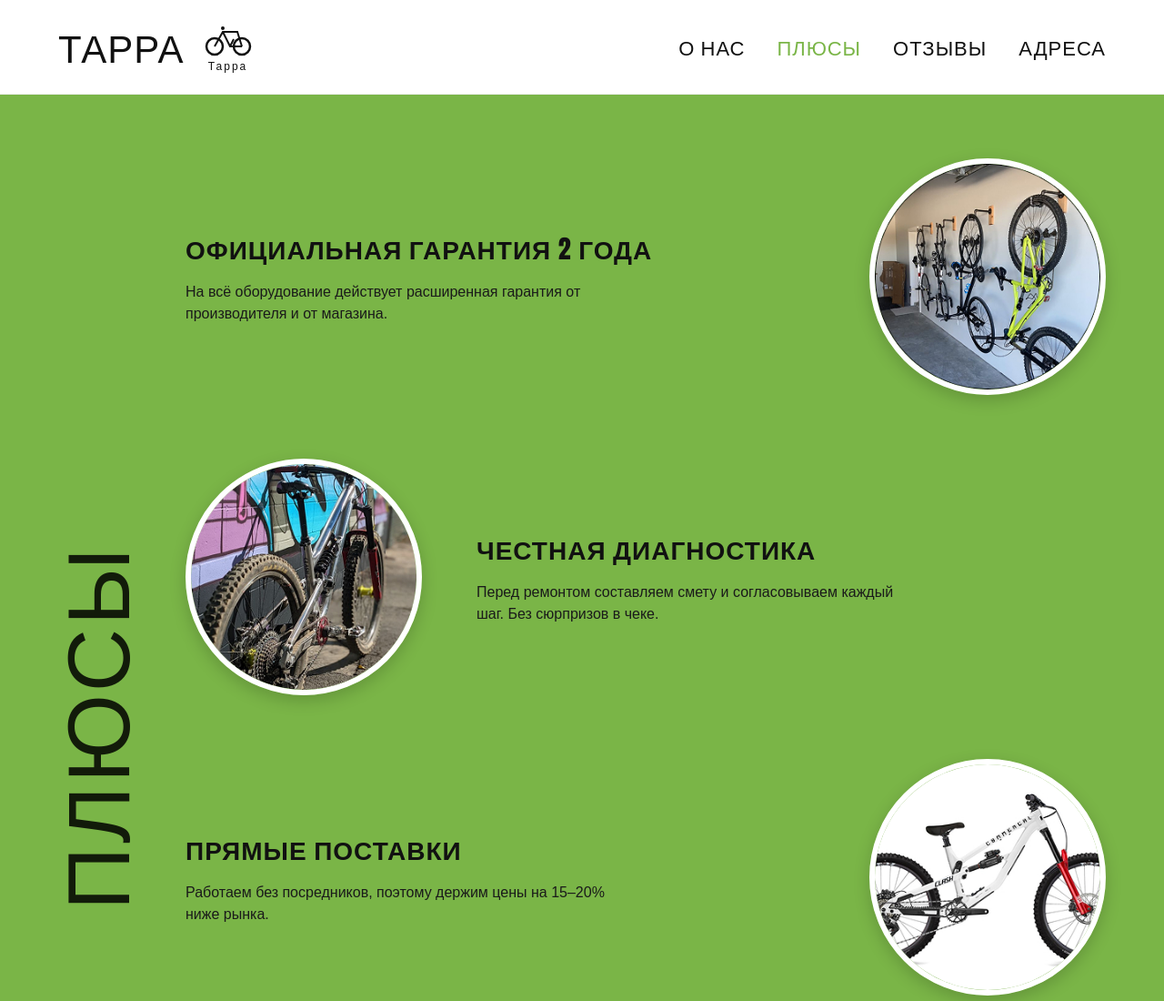
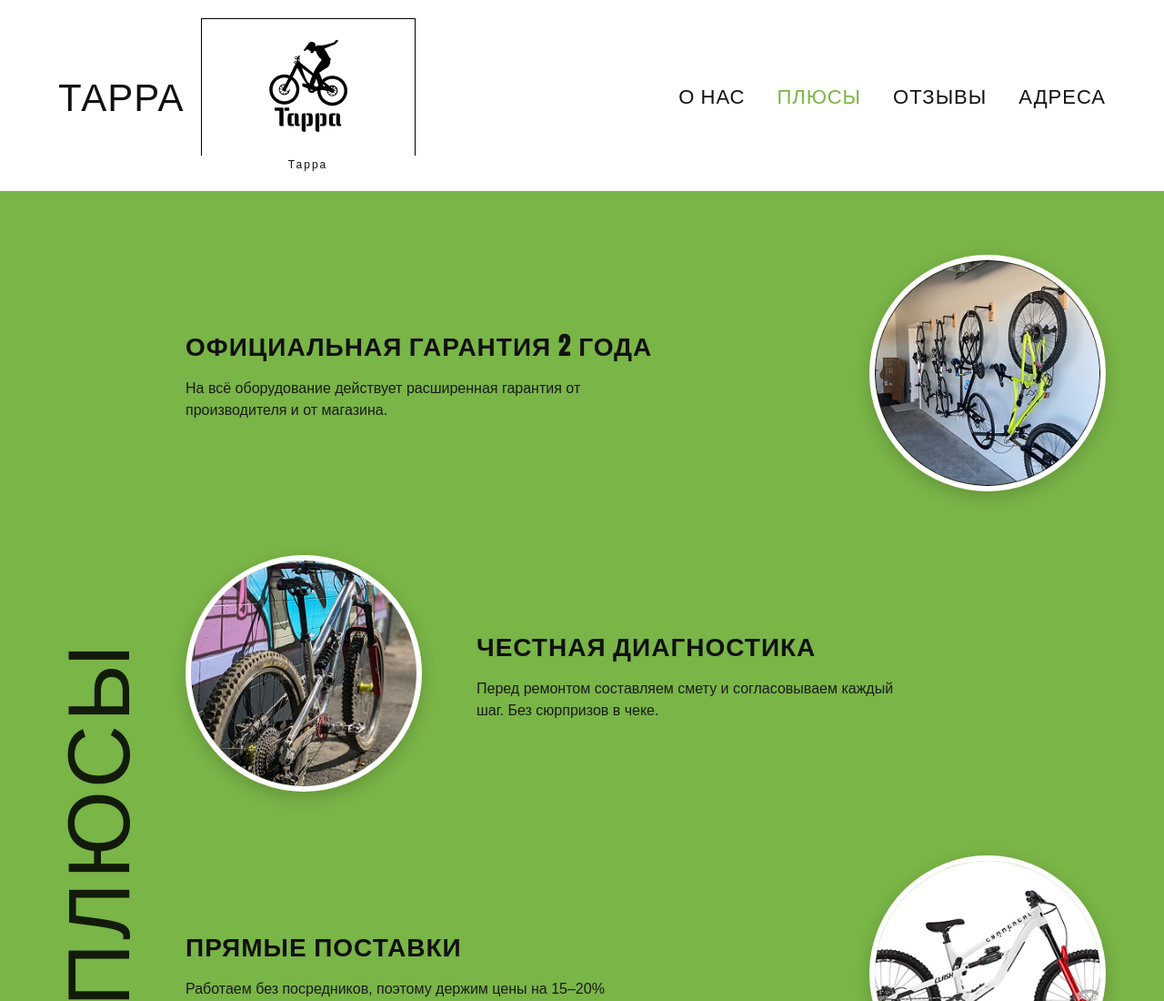
Before and after one commit to ALEXEYBAK/web6405-bak_aa, a plain HTML site: page lab2/advantages.html in a window 1280 px wide. Shown: the top 1100 px of the page at 91% size. Drawn offline with Linux system fonts and the light colour scheme.

Commit message:
Заменил логотип на vector.png

```diff
--- a/lab2/advantages.html
+++ b/lab2/advantages.html
@@ -13,15 +13,9 @@
       <a href="index.html" class="logo">
         <span class="logo-text">Тарра</span>
         <span class="logo-icon">
-          <svg viewBox="0 0 60 40" width="60" height="40" aria-hidden="true">
-            <circle cx="15" cy="28" r="9" fill="none" stroke="#111" stroke-width="2.5"/>
-            <circle cx="45" cy="28" r="9" fill="none" stroke="#111" stroke-width="2.5"/>
-            <path d="M15 28 L24 12 L40 12 L45 28 M24 12 L32 28 L45 28 M32 28 L36 20"
-                  fill="none" stroke="#111" stroke-width="2"/>
-            <circle cx="24" cy="8" r="2" fill="#111"/>
-          </svg>
-          <span class="logo-sub">Тарра</span>
-        </span>
+      <img src="images/vector.png" alt="Тарра" class="logo-vector">
+      <span class="logo-sub">Тарра</span>
+</span>
       </a>
       <nav class="nav">
         <a href="index.html">О нас</a>
```
Also changed, not shown: lab2/contacts.html (+2 -8 lines), lab2/index.html (+3 -9 lines), lab2/reviews.html (+3 -9 lines), lab2/images/Vector.png (added).
